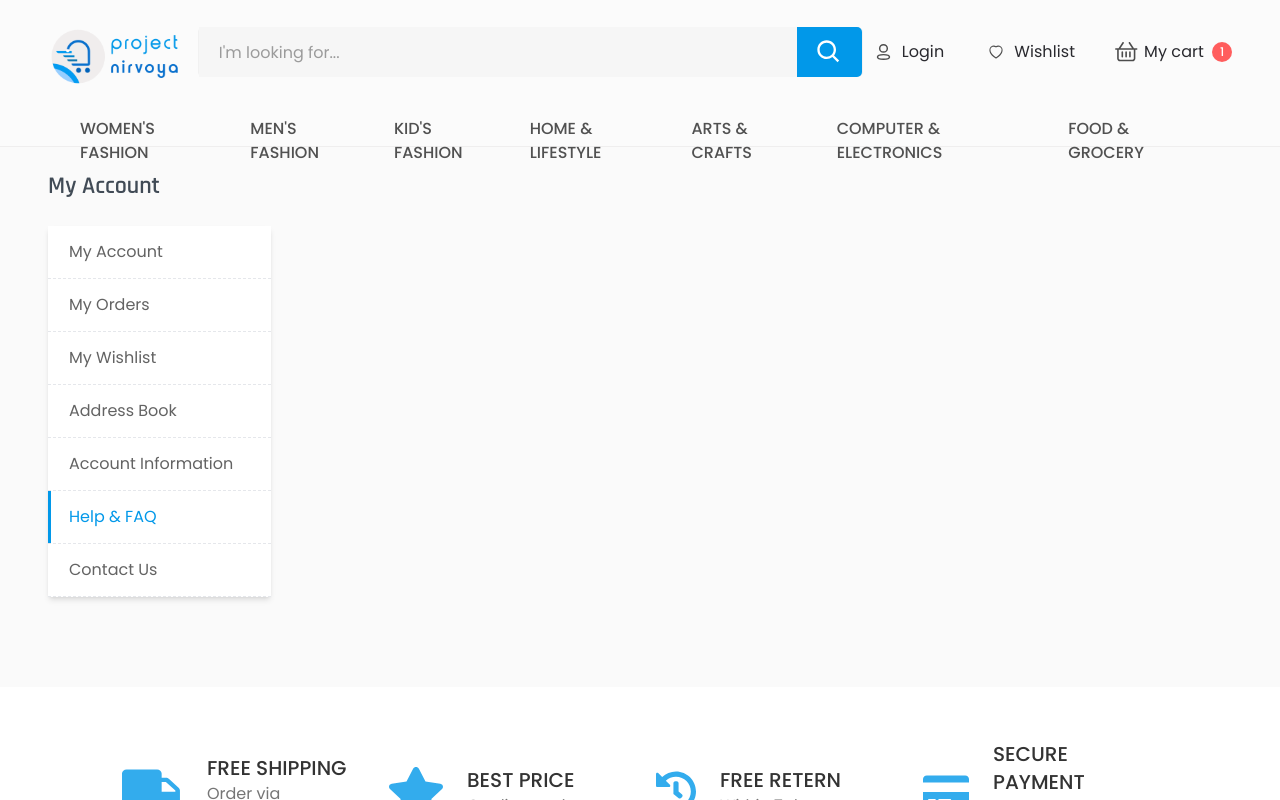
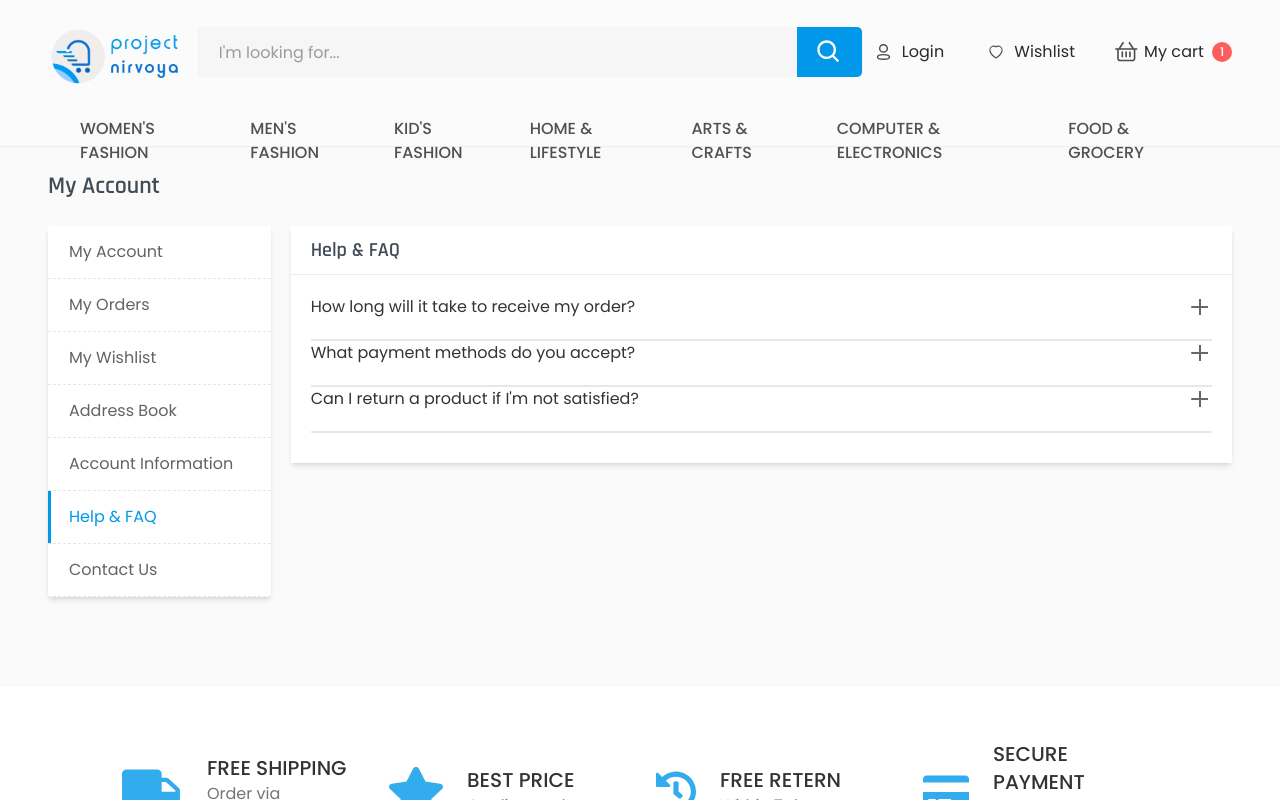
Before and after one commit to nursoftwarebd/glamcart-e-commerce, a Next.js app: page /user-account in a window 1280 px wide. Both pictures are taken after a click on the button "Help & FAQ". Shown: the top 800 px of the page. Built offline with nearby package versions, Linux system fonts and the light colour scheme.

Commit message:
faq and help data and functional work done

```diff
--- /dev/null
+++ b/src/components/screen/User/FaqAndHelp.jsx
@@ -0,0 +1,38 @@
+import { faqData } from "@/data/faqData";
+import Image from "next/image";
+import { useState } from "react";
+import plus from "../../../assets/icons/plus.svg";
+
+const FaqAndHelp = () => {
+  const [open, setOpen] = useState(null);
+
+  const handleOpen = (index) => setOpen(open === index ? null : index);
+
+  return (
+    <div>
+      <div className="bg-white shadow-md">
+        <div className="py-3 px-5 border-borderAccount border-b-[.75px]">
+          <h4 className="font-rajdhani text-accountBlack text-xl leading-6 tracking-[2%] font-semibold">
+            Help & FAQ
+          </h4>
+        </div>
+        <div className="px-5 pt-5 pb-[30px]">
+          {faqData.map((item, index) => (
+            <div key={index} className="pb-5 border-b-2">
+              <div
+                onClick={() => handleOpen(index)}
+                className="cursor-pointer flex items-center justify-between"
+              >
+                <p className="leading-6 text-blackPrimary">{item.question}</p>
+                <Image src={plus} alt="plus" />
+              </div>
+              {open === index && <div>{item.answer}</div>}
+            </div>
+          ))}
+        </div>
+      </div>
+    </div>
+  );
+};
+
+export default FaqAndHelp;
--- a/src/components/screen/User/Tabs.jsx
+++ b/src/components/screen/User/Tabs.jsx
@@ -4,6 +4,7 @@
 import { useState } from "react";
 import AccountInformation from "./AccountInformation";
 import AddressBook from "./AddressBook";
+import FaqAndHelp from "./FaqAndHelp";
 import MyAccount from "./MyAccount";
 import MyOrder from "./MyOrder";
 import MyWishlist from "./MyWishlist";
@@ -51,6 +52,8 @@ const renderTabContent = (activeTab) => {
       return <AddressBook />;
     case 5:
       return <AccountInformation />;
+    case 6:
+      return <FaqAndHelp />;
     default:
       return null;
   }
--- /dev/null
+++ b/src/data/faqData.js
@@ -0,0 +1,17 @@
+export const faqData = [
+  {
+    question: "How long will it take to receive my order?",
+    answer:
+      "Lorem ipsum dolor sit amet consectetur adipisicing elit. Minus architecto inventore hic in earum harum laboriosam",
+  },
+  {
+    question: "What payment methods do you accept?",
+    answer:
+      "Lorem ipsum dolor sit amet consectetur adipisicing elit. Minus architecto inventore hic in earum harum laboriosam",
+  },
+  {
+    question: "Can I return a product if I'm not satisfied?",
+    answer:
+      "Lorem ipsum dolor sit amet consectetur adipisicing elit. Minus architecto inventore hic in earum harum laboriosam",
+  },
+];
```
Also changed, not shown: src/assets/icons/minus.svg (added), src/assets/icons/plus.svg (added).
